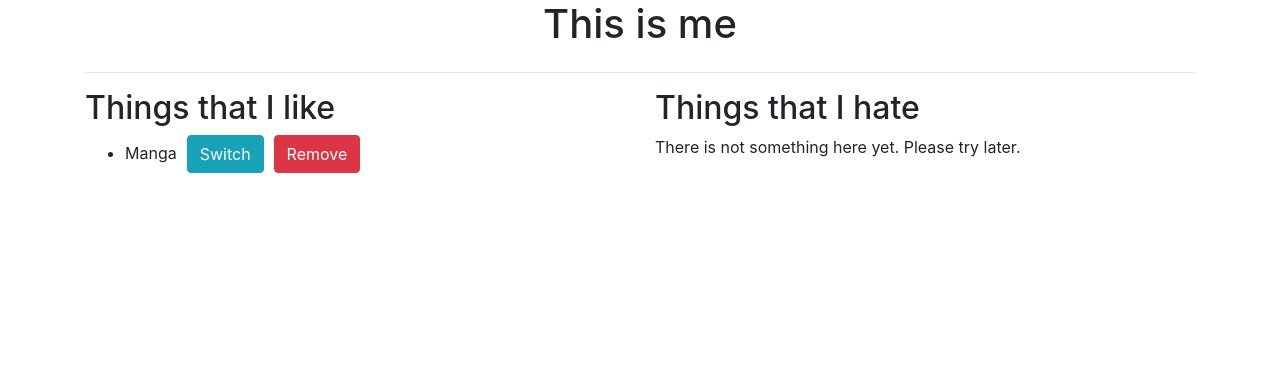
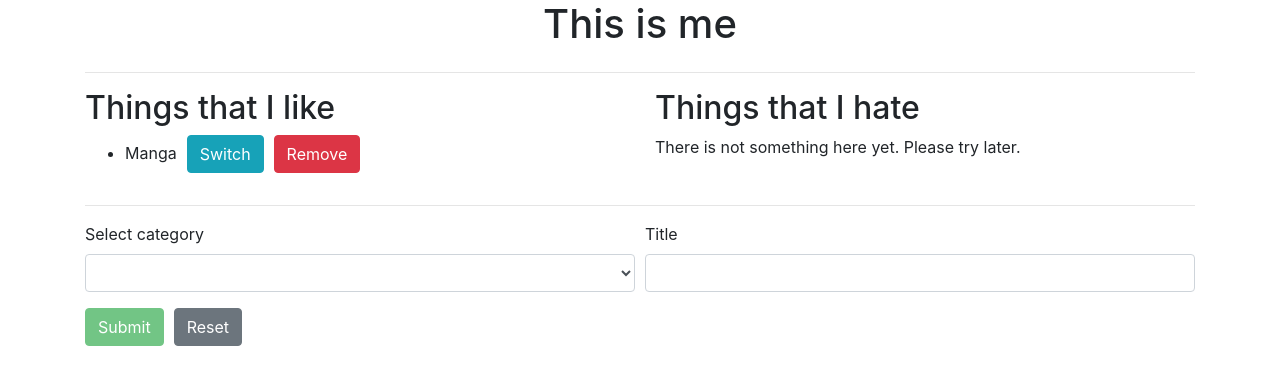
Before and after one commit to sergiokag/ngrx-me, an Angular app: page / in a window 1280 px wide. Shown: the top 384 px of the page. Built offline with nearby package versions, Linux system fonts and the light colour scheme.

Commit message:
Add Form, add form actions, add form reducer

```diff
--- a/src/app/app.component.html
+++ b/src/app/app.component.html
@@ -25,4 +25,8 @@
     </div>
   </div>
 
+  <hr>
+
+  <app-form></app-form>
+
 </div>
--- /dev/null
+++ b/src/app/components/custom-form/custom-form.component.html
@@ -0,0 +1,41 @@
+<form
+  [formGroup]="form"
+  autocomplete="off">
+
+    <!-- row 1 -->
+    <div class="form-row">
+      <div class="form-group col-md-6">
+        <label for="categoryInput">Select category</label>
+        <select
+            formControlName="CategoryList"
+            name="categoryInput"
+            id="categoryInput"
+            class="form-control">
+          <option
+              *ngFor="let cat of categories; let i = index;"
+              value="{{ cat }}"
+              >{{ cat }}</option>
+        </select>
+      </div>
+      <div class="form-group col-md-6">
+        <label for="titleInput">Title</label>
+        <input
+            formControlName="TitleInput"
+            type="text"
+            name="titleInput"
+            id="titleInput"
+            class="form-control">
+      </div>
+    </div>
+    <!-- end row 1 -->
+
+    <!-- row 2 -->
+    <div class="form-row">
+      <div class="form-group col d-flex">
+        <button type="submit" class="btn btn-success" [disabled]="form.invalid" style="margin-right: 10px;">Submit</button>
+        <button type="reset" class="btn btn-secondary">Reset</button>
+      </div>
+    </div>
+    <!-- end row 2 -->
+
+</form>
--- /dev/null
+++ b/src/app/components/custom-form/custom-form.component.ts
@@ -0,0 +1,25 @@
+import { Component } from '@angular/core';
+import { FormBuilder, Validators, FormGroup } from '@angular/forms';
+
+@Component({
+  selector: 'app-form',
+  templateUrl: './custom-form.component.html',
+  styleUrls: ['./custom-form.component.scss']
+})
+export class CustomFormComponent {
+
+  constructor(
+    private fb: FormBuilder
+  ) {}
+
+  categories: string[] = [
+    'Like',
+    'Dislike'
+  ]
+
+  form: FormGroup = this.fb.group({
+    CategoryList: [ null, [ Validators.required ] ],
+    TitleInput: [ null, [ Validators.required ]]
+  });
+
+}
```
Also changed, not shown: src/app/app.module.ts (+6 -2 lines), src/app/components/custom-form/custom-form.action.ts (added, +14 -0 lines), src/app/components/custom-form/custom-form.reducer.ts (added, +19 -0 lines), src/app/components/custom-form/custom-form.component.scss (added).
